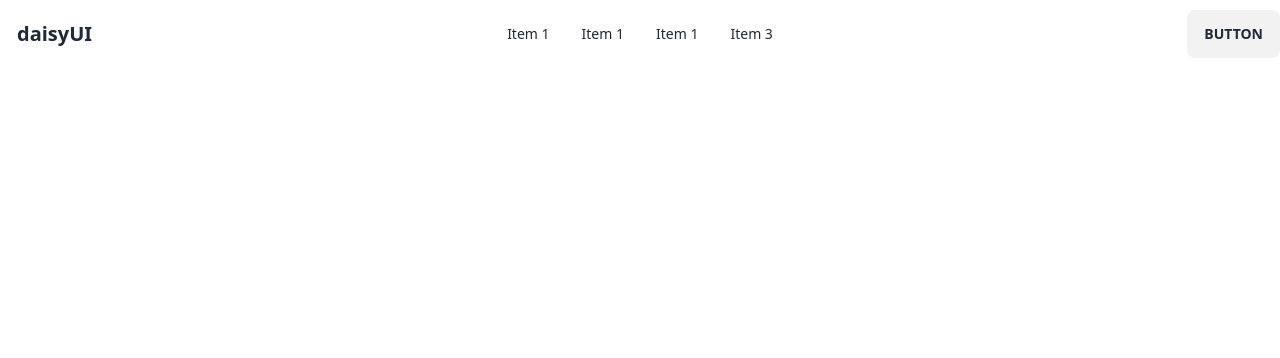
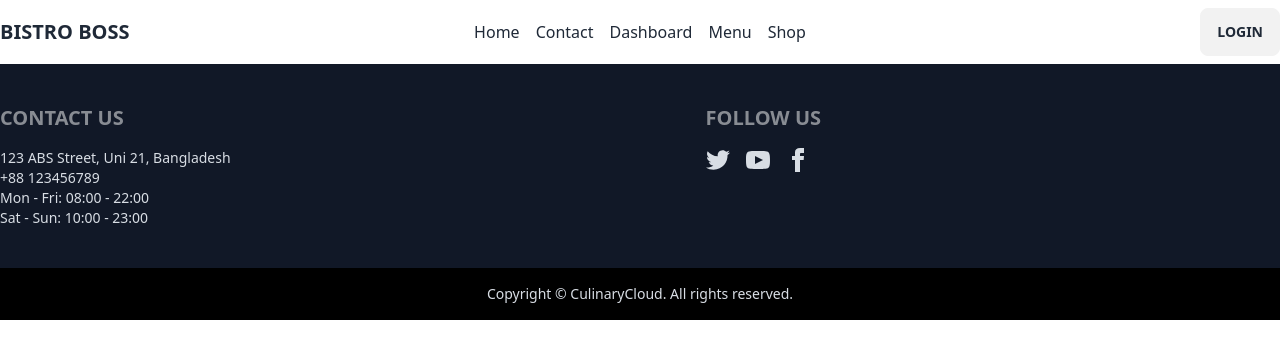
Before and after one commit to rahathossenantor/bistro-boss-client, a React (Vite) app: page / in a window 1280 px wide. Shown: the top 358 px of the page. Built offline with nearby package versions, Linux system fonts and the light colour scheme.

Commit message:
Navbar & footer completed

```diff
--- a/src/App.jsx
+++ b/src/App.jsx
@@ -1,3 +1,4 @@
+import Footer from "./components/Footer";
 import Navbar from "./components/Navbar";
 import Home from "./pages/Home";
 
@@ -6,6 +7,7 @@ const App = () => {
     <>
     <Navbar></Navbar>
     <Home></Home>
+    <Footer></Footer>
     </>
   )
 };
--- a/src/components/Footer.jsx
+++ b/src/components/Footer.jsx
@@ -1,8 +1,31 @@
 
 const Footer = () => {
     return (
-        <div>
-        </div>
+        <footer className="bg-[#111827] text-neutral-content">
+            <div className="footer py-10 md:container md:mx-auto 2xl:px-0 xl:px-0 lg:px-5 md:px-5 px-5">
+                <aside>
+                    <header className="footer-title text-xl text-white">CONTACT US</header>
+                    <p>123 ABS Street, Uni 21, Bangladesh <br />
+                        +88 123456789 <br />
+                        Mon - Fri: 08:00 - 22:00 <br />
+                        Sat - Sun: 10:00 - 23:00
+                    </p>
+                </aside>
+                <nav>
+                    <header className="footer-title text-xl text-white">Follow US</header>
+                    <div className="grid grid-flow-col gap-4">
+                        <a><svg xmlns="http://www.w3.org/2000/svg" width="24" height="24" viewBox="0 0 24 24" className="fill-current"><path d="M24 4.557c-.883.392-1.832.656-2.828.775 1.017-.609 1.798-1.574 2.165-2.724-.951.564-2.005.974-3.127 1.195-.897-.957-2.178-1.555-3.594-1.555-3.179 0-5.515 2.966-4.797 6.045-4.091-.205-7.719-2.165-10.148-5.144-1.29 2.213-.669 5.108 1.523 6.574-.806-.026-1.566-.247-2.229-.616-.054 2.281 1.581 4.415 3.949 4.89-.693.188-1.452.232-2.224.084.626 1.956 2.444 3.379 4.6 3.419-2.07 1.623-4.678 2.348-7.29 2.04 2.179 1.397 4.768 2.212 7.548 2.212 9.142 0 14.307-7.721 13.995-14.646.962-.695 1.797-1.562 2.457-2.549z"></path></svg></a>
+                        <a><svg xmlns="http://www.w3.org/2000/svg" width="24" height="24" viewBox="0 0 24 24" className="fill-current"><path d="M19.615 3.184c-3.604-.246-11.631-.245-15.23 0-3.897.266-4.356 2.62-4.385 8.816.029 6.185.484 8.549 4.385 8.816 3.6.245 11.626.246 15.23 0 3.897-.266 4.356-2.62 4.385-8.816-.029-6.185-.484-8.549-4.385-8.816zm-10.615 12.816v-8l8 3.993-8 4.007z"></path></svg></a>
+                        <a><svg xmlns="http://www.w3.org/2000/svg" width="24" height="24" viewBox="0 0 24 24" className="fill-current"><path d="M9 8h-3v4h3v12h5v-12h3.642l.358-4h-4v-1.667c0-.955.192-1.333 1.115-1.333h2.885v-5h-3.808c-3.596 0-5.192 1.583-5.192 4.615v3.385z"></path></svg></a>
+                    </div>
+                </nav>
+            </div>
+            <div className="footer footer-center p-4 bg-black">
+                <aside>
+                    <p>Copyright © CulinaryCloud. All rights reserved.</p>
+                </aside>
+            </div>
+        </footer>
     );
 };
 
--- a/src/components/Navbar.jsx
+++ b/src/components/Navbar.jsx
@@ -1,23 +1,25 @@
+import { NavLink } from "react-router-dom";
 
 const Navbar = () => {
     const navItems = <>
-        <li><a>Item 1</a></li>
-        <li><a>Item 1</a></li>
-        <li><a>Item 1</a></li>
-        <li><a>Item 3</a></li>
+        <NavLink to="/"><li className="mx-2 text-base">Home</li></NavLink>
+        <NavLink to="contact"><li className="mx-2 text-base">Contact</li></NavLink>
+        <NavLink to="dashboard"><li className="mx-2 text-base">Dashboard</li></NavLink>
+        <NavLink to="menu"><li className="mx-2 text-base">Menu</li></NavLink>
+        <NavLink to="shop"><li className="mx-2 text-base">Shop</li></NavLink>
     </>
     return (
         <div className="navbar bg-base-100 md:container md:mx-auto 2xl:px-0 xl:px-0 lg:px-5 md:px-5 px-5">
             <div className="navbar-start">
                 <div className="dropdown">
-                    <label tabIndex={0} className="btn btn-ghost lg:hidden">
+                    <label tabIndex={0} className="btn btn-ghost lg:hidden pl-0">
                         <svg xmlns="http://www.w3.org/2000/svg" className="h-5 w-5" fill="none" viewBox="0 0 24 24" stroke="currentColor"><path strokeLinecap="round" strokeLinejoin="round" strokeWidth="2" d="M4 6h16M4 12h8m-8 6h16" /></svg>
                     </label>
                     <ul tabIndex={0} className="menu menu-sm dropdown-content mt-3 z-[1] p-2 shadow bg-base-100 rounded-box w-52">
                         {navItems}
                     </ul>
                 </div>
-                <a className="btn btn-ghost normal-case text-xl">daisyUI</a>
+                <a className="font-semibold cursor-pointer text-xl pl-0">BISTRO BOSS</a>
             </div>
             <div className="navbar-center hidden lg:flex">
                 <ul className="menu menu-horizontal px-1">
@@ -25,7 +27,7 @@ const Navbar = () => {
                 </ul>
             </div>
             <div className="navbar-end">
-                <a className="btn">Button</a>
+                <a className="btn">Login</a>
             </div>
         </div>
     );
--- a/src/main.jsx
+++ b/src/main.jsx
@@ -1,11 +1,15 @@
 import React from "react"
 import ReactDOM from "react-dom/client"
-import App from "./App.jsx"
 import "./index.css"
+
+import {
+  RouterProvider,
+} from "react-router-dom";
+import { router } from "./routes/Routes.jsx";
 
 ReactDOM.createRoot(document.getElementById("root")).render(
   <React.StrictMode>
-    <App />
+    <RouterProvider router={router} />
   </React.StrictMode>,
 );
 
--- a/src/routes/Routes.jsx
+++ b/src/routes/Routes.jsx
@@ -1,9 +1,11 @@
+import {
+    createBrowserRouter,
+} from "react-router-dom";
+import App from "../App";
 
-const Routes = () => {
-    return (
-        <div>
-        </div>
-    );
-};
-
-export default Routes;
+export const router = createBrowserRouter([
+    {
+        path: "/",
+        element: <App></App>,
+    },
+]);
```
